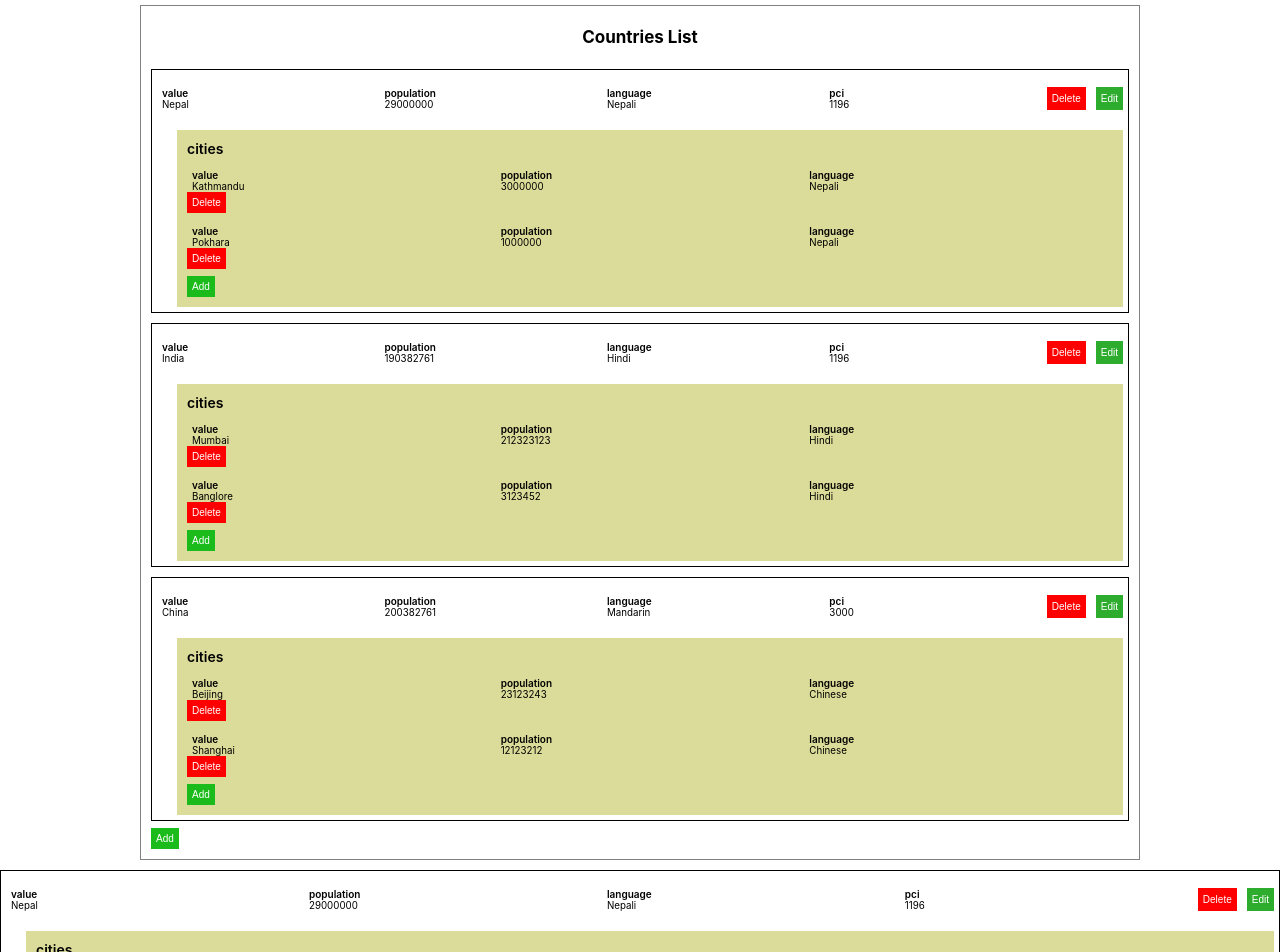
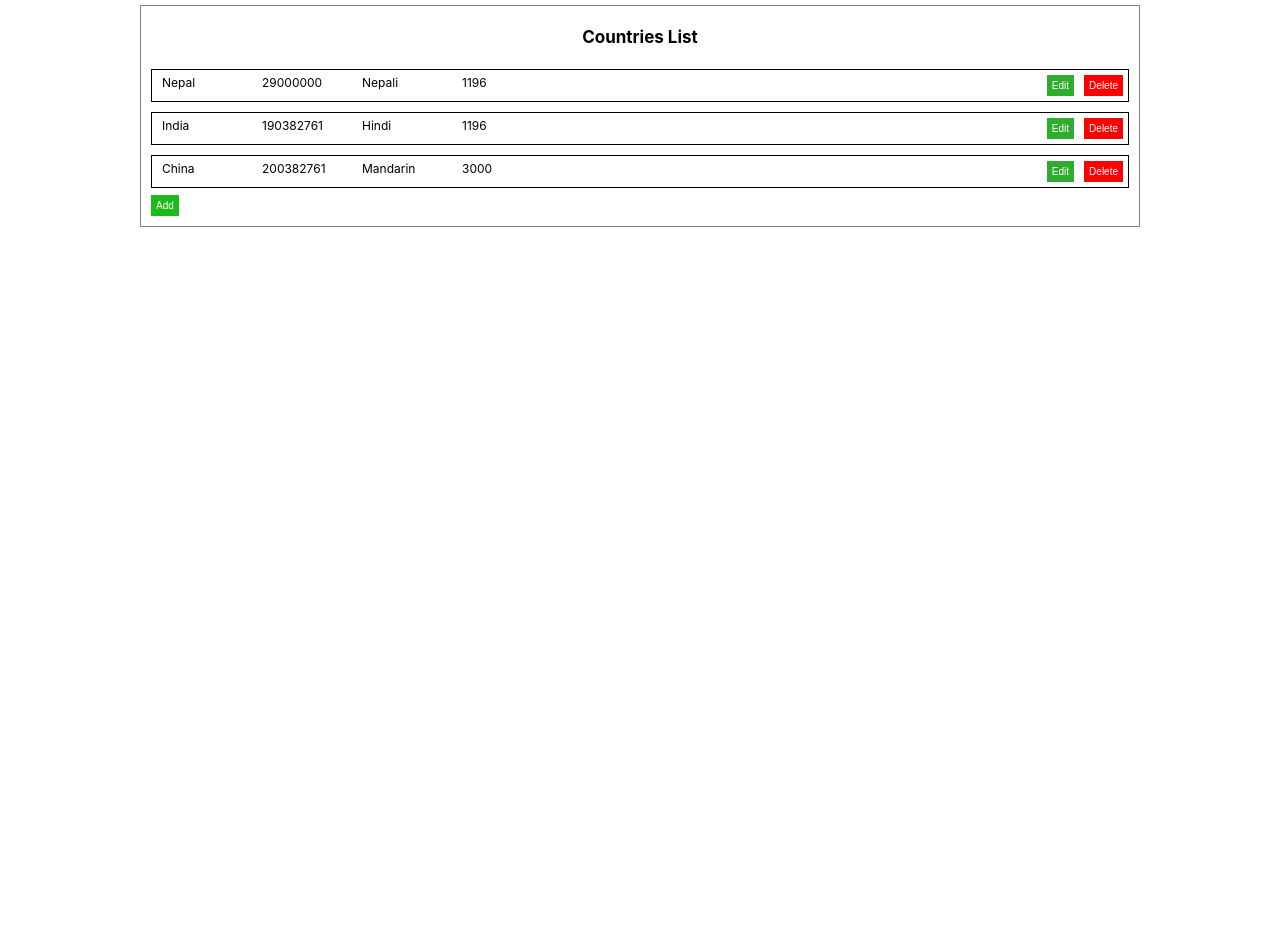
Before and after one commit to riwajp/countries-list, a React (Create React App) app: page / in a window 1280 px wide. Shown: the top 952 px of the page. After the commit the page ends 800 px from the top, so only its background shows below. Built offline with nearby package versions, Linux system fonts and the light colour scheme.

Commit message:
some changes

```diff
--- a/src/App.css
+++ b/src/App.css
@@ -39,10 +39,11 @@
 .list__item__key{
   display:inline-block;
   width:10rem;
+
   padding-left:0.5rem;
   padding-right:0.5rem;
   margin-right:auto;
-  font-size: 2.5rem;
+  font-size: 1.2rem;
 
 
 }
@@ -134,3 +135,7 @@
 
 
 }
+
+input{
+  width:100%;
+}
--- a/src/App.js
+++ b/src/App.js
@@ -1,7 +1,6 @@
 import "./App.css";
 import List from "./components/List";
-import ListItem from "./components/ListItem";
-
+import { useState } from "react";
 function App() {
   const list_items = [
     {
@@ -10,20 +9,6 @@ function App() {
       population: 29000000,
       language: "Nepali",
       pci: 1196,
-      cities: [
-        {
-          key: 1,
-          value: "Kathmandu",
-          population: 3000000,
-          language: "Nepali",
-        },
-        {
-          key: 2,
-          value: "Pokhara",
-          population: 1000000,
-          language: "Nepali",
-        },
-      ],
     },
     {
       key: 2,
@@ -32,20 +17,6 @@ function App() {
       language: "Hindi",
       pci: 2200,
       pci: 1196,
-      cities: [
-        {
-          key: 1,
-          value: "Mumbai",
-          population: 212323123,
-          language: "Hindi",
-        },
-        {
-          key: 2,
-          value: "Banglore",
-          population: 3123452,
-          language: "Hindi",
-        },
-      ],
     },
     {
       key: 3,
@@ -53,26 +24,24 @@ function App() {
       population: 200382761,
       language: "Mandarin",
       pci: 3000,
-      cities: [
-        {
-          key: 1,
-          value: "Beijing",
-          population: 23123243,
-          language: "Chinese",
-        },
-        {
-          key: 2,
-          value: "Shanghai",
-          population: 12123212,
-          language: "Chinese",
-        },
-      ],
     },
+  ];
+
+  const [items, setItems] = useState(list_items);
+  const schema = [
+    { name: "value", type: "text" },
+    { name: "population", type: "number" },
+    { name: "language", type: "text" },
+    { name: "pci", type: "number" },
   ];
   return (
     <div className="App">
-      <List title="Countries List" items={list_items} />
-      <ListItem item={list_items[0]} />
+      <List
+        title="Countries List"
+        items={items}
+        setItems={setItems}
+        schema={schema}
+      />
     </div>
   );
 }
--- a/src/components/DataRow.js
+++ /dev/null
@@ -1,38 +0,0 @@
-import React from "react";
-import TextField from "./TextField";
-function DataRow({
-  item,
-  keys,
-
-  edit_mode,
-  deleteBtn,
-  editBtn,
-  handleChange,
-  new_item,
-}) {
-  return (
-    <div>
-      <div className="data-row ">
-        {keys
-          .filter((k) => k !== "key") //do not display fields `key`
-          .map((key) => (
-            <div className="list__item__key" key={key}>
-              <TextField
-                name={key}
-                edit_mode={edit_mode}
-                handleChange={(val) => handleChange(key, val)}
-                edit_value={new_item ? new_item[key] : ""}
-                value={item[key]}
-              />
-            </div>
-          ))}
-
-        {deleteBtn && deleteBtn()}
-
-        {editBtn && editBtn()}
-      </div>
-    </div>
-  );
-}
-
-export default DataRow;
--- /dev/null
+++ b/src/components/FormInput.js
@@ -0,0 +1,70 @@
+import { forwardRef } from "react";
+const FilterInput = forwardRef(
+  (
+    {
+      name,
+      type,
+      placeholder,
+      label,
+
+      options,
+      controlled,
+      setControlledFilters,
+      controlled_filters,
+      ...field
+    },
+    ref
+  ) => {
+    let controlled_props = {};
+    if (controlled) {
+      controlled_props = {
+        onChange: (e) => {
+          setControlledFilters({
+            ...controlled_filters,
+            [name]: e.target.value,
+          });
+        },
+        value: controlled_filters[name] || "",
+      };
+    }
+    switch (type) {
+      case "text":
+        return (
+          <input
+            name={name}
+            type="input"
+            placeholder={placeholder || ""}
+            ref={ref}
+            {...field}
+            {...controlled_props}
+          />
+        );
+        break;
+
+      case "select":
+        return (
+          <select name={name} ref={ref} {...field} {...controlled_props}>
+            {options.map((o) => (
+              <option value={o.value} key={o.value}>
+                {o.label}
+              </option>
+            ))}
+          </select>
+        );
+        break;
+
+      case "number":
+        return (
+          <input
+            type={"number"}
+            ref={ref}
+            placeholder={placeholder}
+            {...field}
+            {...controlled_props}
+          />
+        );
+    }
+  }
+);
+
+export default FilterInput;
--- a/src/components/List.js
+++ b/src/components/List.js
@@ -1,29 +1,32 @@
 import ListItem from "./ListItem";
 import { useState } from "react";
 
-const List = ({ title, items: items_props }) => {
-  const [items, setItems] = useState(items_props);
+const List = ({ schema, title, items, setItems }) => {
+  const [new_items_key, setNewItemsKey] = useState([]);
 
   const deleteItem = (item) =>
     setItems(items.filter((i) => i.key !== item.key));
 
-  const storeItem = (item) => {
+  const saveItem = (item) => {
     const items_temp = items;
     const item_index = items.findIndex((i) => item.key == i.key);
     items_temp[item_index] = item;
+    setNewItemsKey(new_items_key.filter((i) => i !== item.key));
     setItems(items_temp);
   };
 
   const addItem = () => {
+    const key = Math.random();
+    setNewItemsKey([...new_items_key, key]);
+
     setItems([
       ...items,
       {
-        key: Math.random(),
-        name: "",
-        ppulation: 0,
-        language: "",
-        pci: 0,
-        cities: [],
+        key: key,
+        value: "Nepal",
+        population: 10000,
+        language: "Nepali",
+        pci: 1000,
       },
     ]);
   };
@@ -33,8 +36,9 @@ const List = ({ title, items: items_props }) => {
       key={item.key}
       item={item}
       deleteItem={deleteItem}
-      storeItem={storeItem}
-      isNew={!items_props.includes(item)}
+      saveItem={saveItem}
+      isNew={new_items_key.includes(item.key)}
+      schema={schema}
     />
   ));
 
--- a/src/components/ListItem.js
+++ b/src/components/ListItem.js
@@ -1,17 +1,24 @@
 import { useState, useEffect, useMemo } from "react";
-import DataRow from "./DataRow";
-const ListItem = ({ item: item_props, deleteItem, storeItem, isNew }) => {
+import FormInput from "./FormInput";
+const ListItem = ({
+  item: item_props,
+  deleteItem,
+  saveItem,
+  isNew,
+
+  schema,
+}) => {
   const [item, setItem] = useState(item_props);
 
   const [new_item, setNewItem] = useState(item_props);
   const [edit_mode, setEditMode] = useState(isNew);
 
-  const delete_mode = useMemo(() => item?.new || !edit_mode, [edit_mode, item]);
+  const delete_mode = useMemo(() => isNew || !edit_mode, [edit_mode]);
 
   const toggleEditMode = () => setEditMode(!edit_mode);
 
   const cancel = () => {
-    setNewItem({ ...item });
+    setNewItem(item);
     toggleEditMode();
   };
 
@@ -24,7 +31,7 @@ const ListItem = ({ item: item_props, deleteItem, storeItem, isNew }) => {
       }
     };
     return (
-      <button className="button button--delete" onClick={handleClick}>
+      <button className="button button--delete--right" onClick={handleClick}>
         {delete_mode ? "Delete" : "Cancel"}
       </button>
     );
@@ -44,113 +51,39 @@ const ListItem = ({ item: item_props, deleteItem, storeItem, isNew }) => {
   };
 
   useEffect(() => {
-    storeItem(item);
+    saveItem(item);
   }, [item]);
 
-  const string_keys = useMemo(
-    () =>
-      Object.keys(item).filter(
-        (key) => typeof item[key] == "string" || typeof item[key] == "number"
-      ),
-    [item]
-  );
-  const array_keys = useMemo(
-    () => Object.keys(item).filter((key) => Array.isArray(item[key])),
-    [item]
-  );
-
-  const handleArrayChange = (key, val, array_item_index, array_key) => {
-    const new_item_temp = {
-      ...new_item,
-      [array_key]: [...new_item[array_key]],
-    };
-
-    new_item_temp[array_key][array_item_index] = {
-      ...new_item[array_key][array_item_index],
-      [key]: val,
-    };
-
-    setNewItem(new_item_temp);
-  };
-
-  const addArrayItem = (array_key) => {
-    const new_item_temp = {
-      ...new_item,
-      [array_key]: [
-        ...new_item[array_key],
-        {
-          key: Math.random(),
-          value: "",
-          population: 0,
-          language: "",
-        },
-      ],
-    };
-
-    setNewItem(new_item_temp);
-    !edit_mode && toggleEditMode();
-  };
-
-  const deleteArrayItem = (array_key, array_item_index) => {
-    const new_item_temp = { ...new_item };
-    new_item_temp[array_key].splice(array_item_index, 1);
-    setNewItem(new_item_temp);
-  };
   return (
     <div className="list__item">
-      <DataRow
-        item={item}
-        keys={string_keys}
-        editBtn={editBtn}
-        deleteBtn={deleteBtn}
-        edit_mode={edit_mode}
-        new_item={new_item}
-        handleChange={(key, val) => setNewItem({ ...new_item, [key]: val })}
-      />
-      {array_keys.map((array_key) => (
-        <div className="sub" key={array_key}>
-          <span className="title--small">{array_key}</span>
-          {new_item[array_key].map((array_item, array_item_index) => (
-            <div key={array_item.key}>
-              <DataRow
-                item={array_item}
-                keys={Object.keys(array_item)}
-                edit_mode={edit_mode}
-                new_item={new_item[array_key][array_item_index]}
-                handleChange={(key, val) =>
-                  handleArrayChange(
-                    key,
-                    val,
-                    array_item_index,
-                    array_key,
-                    array_item
-                  )
-                }
+      {Object.keys(item)
+        .filter((k) => k !== "new" && k !== "key") //do not display fields `key` and `new`
+        .map((key) => (
+          <div className="list__item__key" key={key}>
+            {edit_mode ? (
+              <FormInput
+                name={key}
+                type={schema.find((s) => s.name == key)?.type}
+                value={new_item ? new_item[key] : ""}
+                controlled
+                controlled_filters={new_item}
+                setControlledFilters={setNewItem}
               />
-              <button
-                className="button button--delete"
-                onClick={() => deleteArrayItem(array_key, array_item_index)}
-              >
-                Delete
-              </button>
-            </div>
-          ))}
-          <br />
-          <button
-            className="button button--add"
-            onClick={() => addArrayItem(array_key)}
-          >
-            Add
-          </button>
-        </div>
-      ))}
+            ) : (
+              item[key]
+            )}
+          </div>
+        ))}
+      {deleteBtn()}
+
+      {editBtn()}
     </div>
   );
 };
 
 ListItem.defaultProps = {
   deleteItem: () => {},
-  storeItem: () => {},
+  saveItem: () => {},
 };
 
 export default ListItem;
--- a/src/components/TextField.js
+++ /dev/null
@@ -1,20 +0,0 @@
-import React from "react";
-
-function TextField({ name, edit_mode, handleChange, value, edit_value }) {
-  return (
-    <div className="text-field">
-      <div className="text-field__label">{name}</div>
-      {edit_mode ? (
-        <input
-          value={edit_value}
-          onChange={(e) => handleChange(e.target.value)}
-          style={{ maxWidth: "100%" }}
-        />
-      ) : (
-        <div className="text-field__value">{value}</div>
-      )}
-    </div>
-  );
-}
-
-export default TextField;
```
